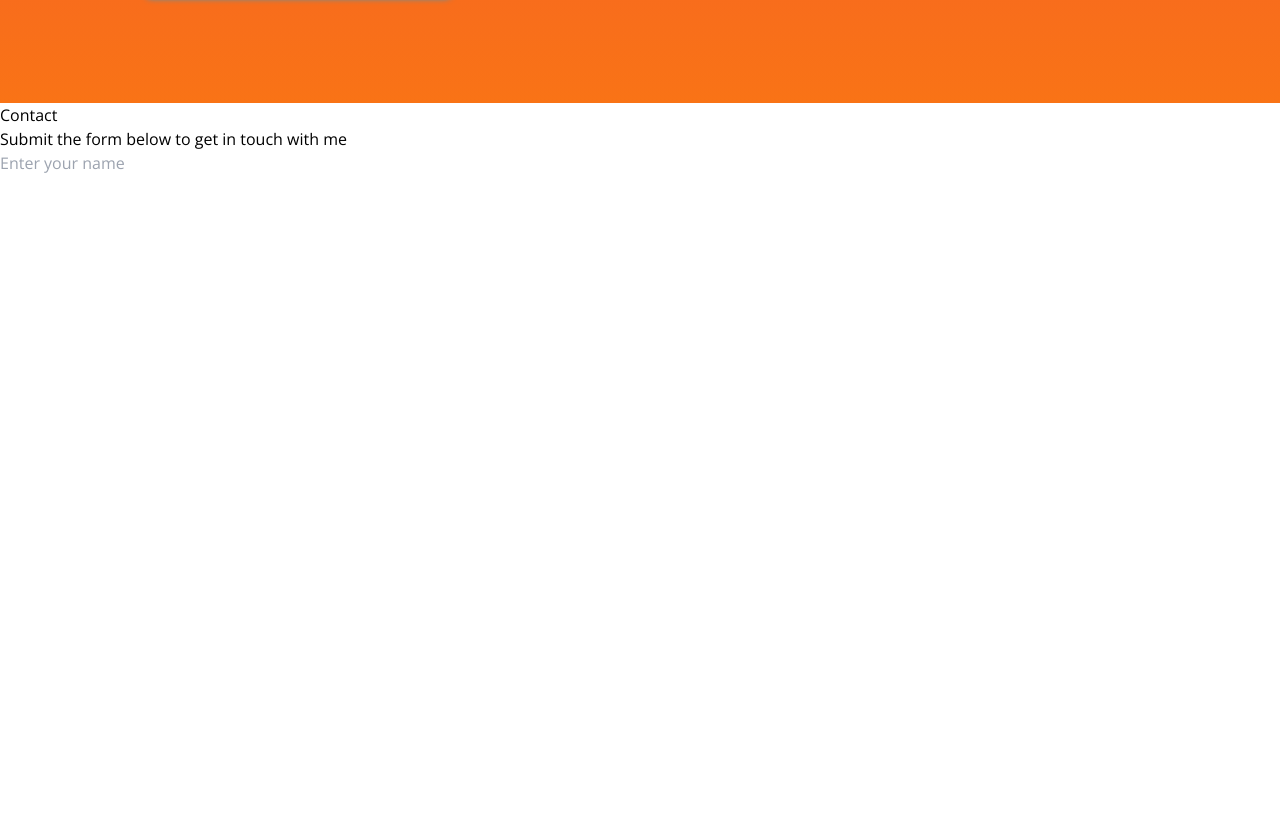
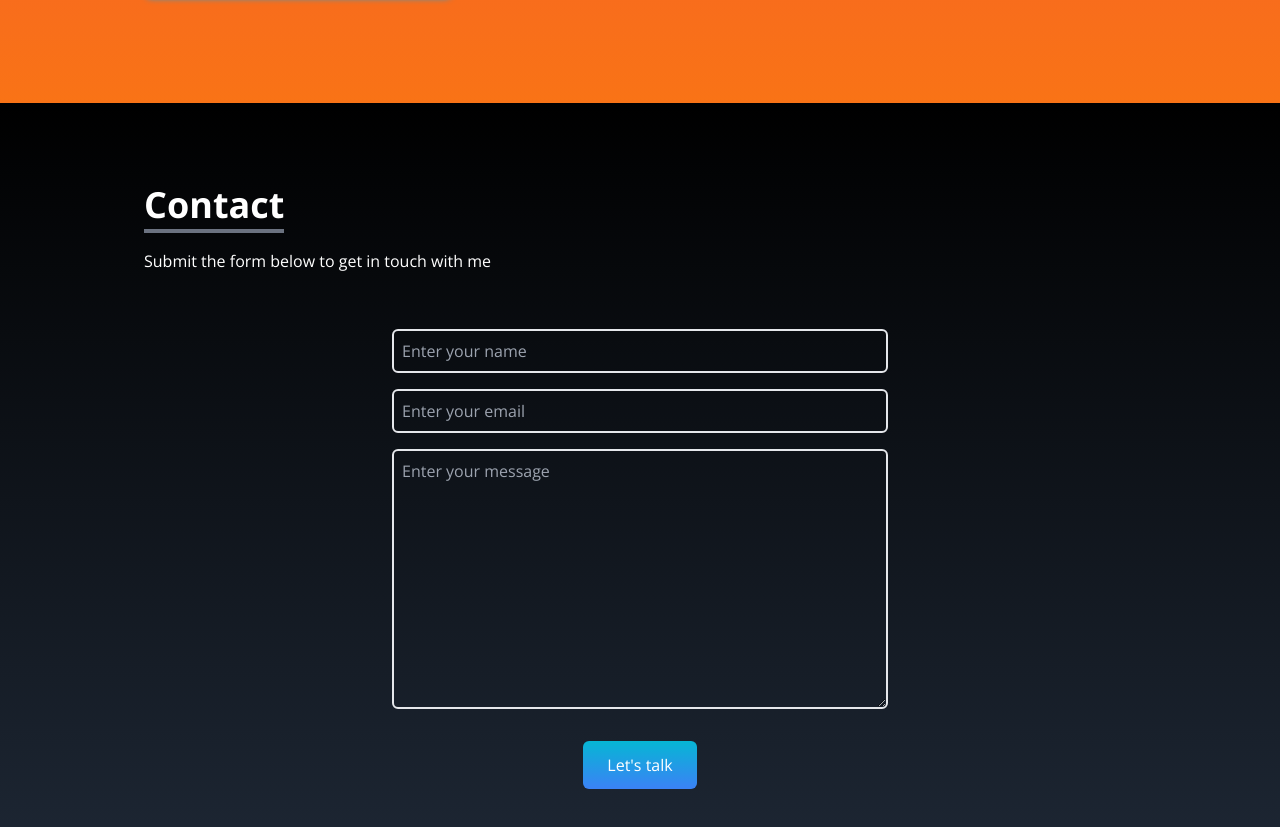
Before and after one commit to LoopFruits/react-portfolio, a React (Create React App) app: page / in a window 1280 px wide. Shown: the part 3097-3924 px from the top of the page. Before the commit the page ends 3272 px from the top, so only its background shows below. Built offline with nearby package versions, Linux system fonts and the light colour scheme.

Commit message:
styled contact form

```diff
--- a/src/components/Contact.jsx
+++ b/src/components/Contact.jsx
@@ -2,15 +2,39 @@
 
 const Contact = () => {
   return (
-    <div>
-        <div>
-            <div>
-                <p>Contact</p>
-                <p> Submit the form below to get in touch with me </p>
+    <div
+    name="contact"
+    className="w-full h-screen bg-gradient-to-b from-black to-gray-800 p-4 text-white">
+        <div className="flex flex-col p-4 justify-center max-w-screen-lg mx-auto h-full">
+            <div className="pb-8">
+                <p className="text-4xl font-bold inline border-b-4 border-gray-500">Contact</p>
+                <p className="py-6"> Submit the form below to get in touch with me </p>
             </div>
-            <div>
-              <form action=""></form>
-                <input type="text" name="name" placeholder="Enter your name"></input>
+            <div className="flex justify-center items-center">
+              <form action=""className="flex flex-col w-full md:w-1/2">
+                <input
+                type="text"
+                name="name"
+                placeholder="Enter your name"
+                className="p-2 bg-transparent border-2 rounded-md text-white focus:outline-none"/>
+
+                <input
+                type="text"
+                name="email"
+                placeholder="Enter your email"
+                className="my-4 p-2 bg-transparent border-2 rounded-md text-white focus:outline-none"/>
+
+                <textarea
+                name="message"
+                rows="10"
+                placeholder="Enter your message"
+                className="p-2 bg-transparent border-2 rounded-md text-white focus:outline-none"
+                ></textarea>
+
+                <button className="text-white bg-gradient-to-b from-cyan-500 to-blue-500 px-6 py-3 my-8 mx-auto flex items-center rounded-md hover:scale-110 duration-300">
+                  Let's talk
+                </button>
+              </form>
             </div>
         </div>
     </div>
```
